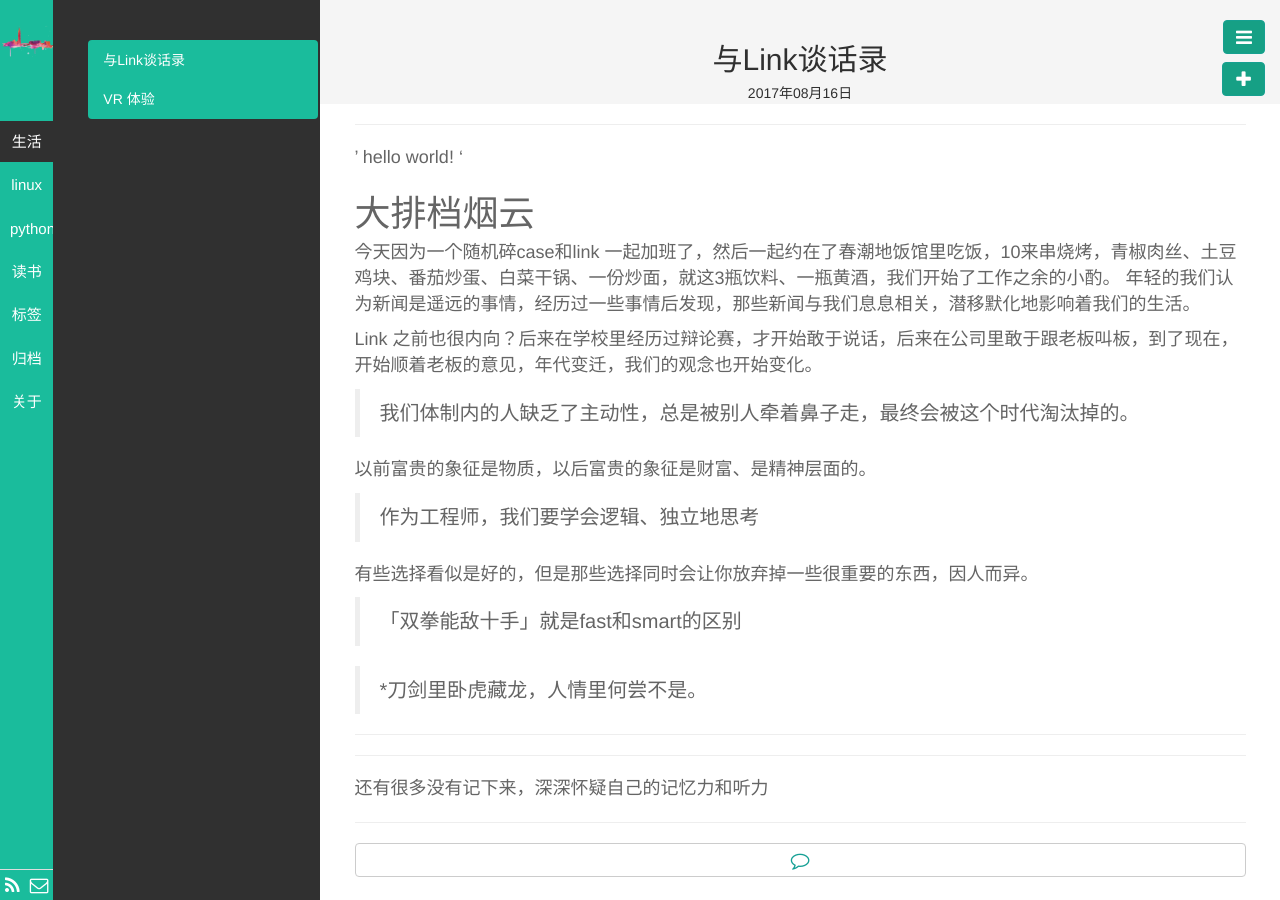
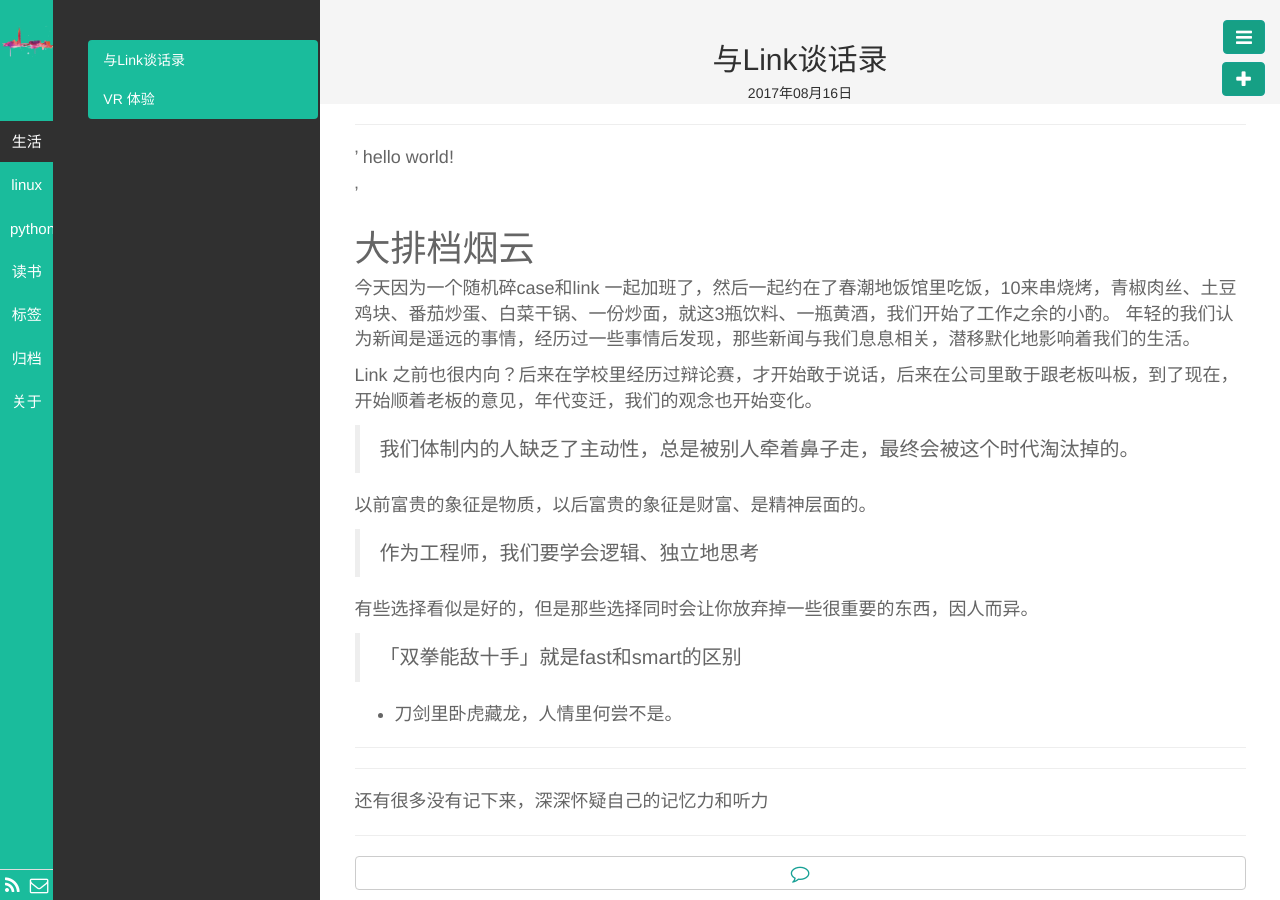
Before and after one commit to Longhaier/longhaier.github.io, a Jekyll site: the page built from _posts/ 生活/2017-08-16-life.md, in a window 1280 px wide. Built offline with Jekyll 4.4.1, drawn with Linux system fonts in a browser that asks for light colours.

```diff
--- a/_posts/ 生活/2017-08-16-life.md
+++ b/_posts/ 生活/2017-08-16-life.md
@@ -9,7 +9,8 @@ description:
 
 
 '
-hello world!
+  hello world!
+
 '
 
 # 大排档烟云
@@ -29,8 +30,7 @@ Link 之前也很内向？后来在学校里经历过辩论赛，才开始敢于
 
 >「双拳能敌十手」就是fast和smart的区别
 
-
->*刀剑里卧虎藏龙，人情里何尝不是。
+* 刀剑里卧虎藏龙，人情里何尝不是。
 
 ***
 
```
